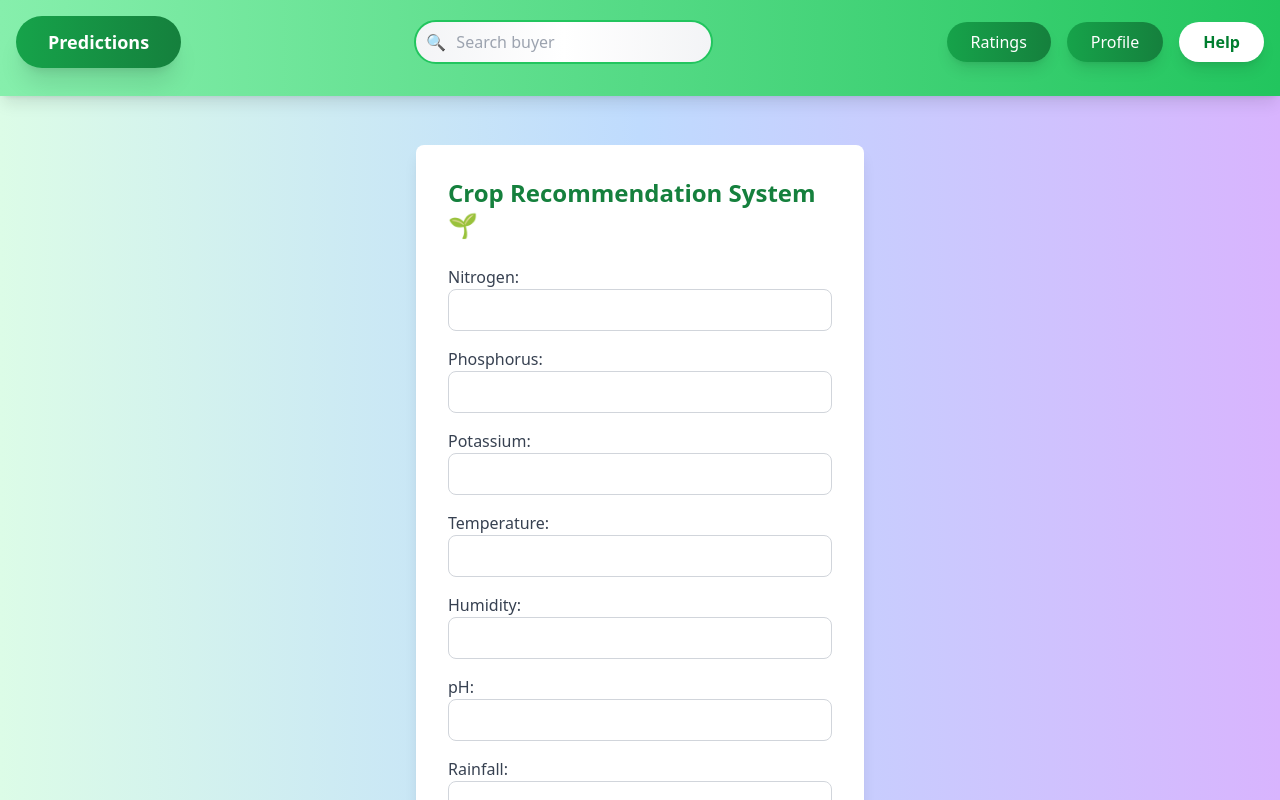
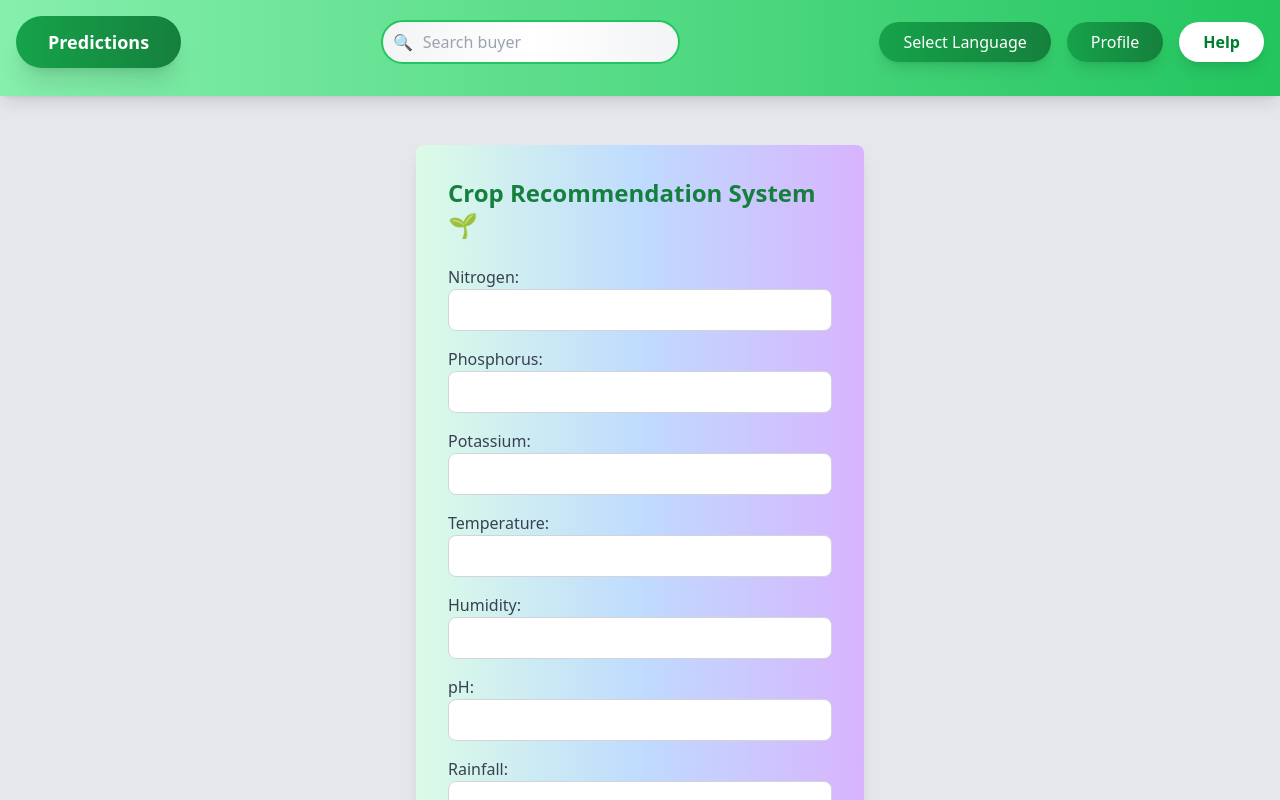
Before and after one commit to raiashpanda007/Kisan-Connect, a React (Vite) app in the folder Frontend/: page /farmer/predictions in a window 1280 px wide. Built offline with nearby package versions, Linux system fonts and the light colour scheme.

Commit message:
Create Recommendations system

```diff
--- a/Frontend/src/Components/header_component.jsx
+++ b/Frontend/src/Components/header_component.jsx
@@ -1,10 +1,11 @@
 import React from "react";
 import { useSelector } from "react-redux";
-
+import { useNavigate } from "react-router-dom";
 import { LanguageIcon } from "../assets/Icons";
 
 function header_component() {
   const user = useSelector((state) => state.user);
+  const navigate = useNavigate();
 
   const navBar = [
     {
@@ -29,7 +30,7 @@ function header_component() {
 
       </div>: <div className="container mx-auto flex justify-between items-center">
         {/* Enhanced Predictions Button */}
-        <button className="bg-gradient-to-r from-green-600 to-green-700 text-white py-3 px-8 text-lg font-semibold rounded-full hover:from-green-700 hover:to-green-800 transition-all duration-300 ease-in-out shadow-xl">
+        <button className="bg-gradient-to-r from-green-600 to-green-700 text-white py-3 px-8 text-lg font-semibold rounded-full hover:from-green-700 hover:to-green-800 transition-all duration-300 ease-in-out shadow-xl" onClick={()=>navigate('/farmer/predictions')}>
           Predictions
         </button>
 
@@ -52,7 +53,7 @@ function header_component() {
         <div className="flex space-x-4">
           {/* Enhanced Ratings Button */}
           <button className="bg-gradient-to-r from-green-600 to-green-700 text-white py-2 px-6 rounded-full hover:from-green-700 hover:to-green-800 transition-all duration-300 ease-in-out shadow-lg">
-            Ratings
+            Select Language
           </button>
           {/* Profile Button */}
           <button className="bg-gradient-to-r from-green-600 to-green-700 text-white py-2 px-6 rounded-full hover:from-green-700 hover:to-green-800 transition-all duration-300 ease-in-out shadow-lg">
--- a/Frontend/src/Screen/Farmer/Farmer.js
+++ b/Frontend/src/Screen/Farmer/Farmer.js
@@ -3,4 +3,5 @@ import SignUp from "./SignUp";
 import FarmersFeed from './FarmersFeed'
 import SingleBuyer from "./SingleBuyer";
 import Predictions from "./Predictions";
-export { Login, SignUp, FarmersFeed, SingleBuyer,Predictions};
+import FarmerHome from "./FarmerHome";
+export { Login, SignUp, FarmersFeed, SingleBuyer,Predictions,FarmerHome };
--- a/Frontend/src/Screen/Farmer/Predictions.jsx
+++ b/Frontend/src/Screen/Farmer/Predictions.jsx
@@ -14,28 +14,41 @@ const Predictions = () => {
     const [result, setResult] = useState(null);
 
     const handleChange = (e) => {
+        const { name, value } = e.target;
         setFormData({
             ...formData,
-            [e.target.name]: e.target.value,
+            [name]: value,
         });
     };
 
     const handleSubmit = (e) => {
         e.preventDefault();
-        // Perform API call or crop recommendation logic
+
+        // Convert strings to numbers for processing
+        const processedData = {
+            nitrogen: parseFloat(formData.nitrogen),
+            phosphorus: parseFloat(formData.phosphorus),
+            potassium: parseFloat(formData.potassium),
+            temperature: parseFloat(formData.temperature),
+            humidity: parseFloat(formData.humidity),
+            pH: parseFloat(formData.pH),
+            rainfall: parseFloat(formData.rainfall),
+        };
+
+        // Perform your API call or crop recommendation logic here
         const recommendedCrop = 'Rice'; // Replace with your recommendation logic
         setResult(recommendedCrop);
     };
 
     return (
-        <div className="overflow-auto flex justify-center items-center h-screen bg-gradient-to-r from-green-100 z-[-10] via-blue-200 to-purple-300 first-letter:">
-            <div className="bg-white shadow-lg rounded-lg p-8 w-full max-w-md relative top-32 overflow-auto">
+        <div className="overflow-auto flex justify-center items-center h-screen  first-letter:">
+            <div className="bg-gradient-to-r from-green-100 via-blue-200 to-purple-300 shadow-lg rounded-lg p-8 w-full max-w-md relative top-32 overflow-auto">
                 <h1 className="text-2xl font-semibold mb-6 text-green-700">Crop Recommendation System 🌱</h1>
                 <form onSubmit={handleSubmit} className="space-y-4">
                     <div>
                         <label className="block text-left text-gray-700">Nitrogen:</label>
                         <input
-                            type="number"
+                            type="text"
                             name="nitrogen"
                             value={formData.nitrogen}
                             onChange={handleChange}
@@ -45,7 +58,7 @@ const Predictions = () => {
                     <div>
                         <label className="block text-left text-gray-700">Phosphorus:</label>
                         <input
-                            type="number"
+                            type="text"
                             name="phosphorus"
                             value={formData.phosphorus}
                             onChange={handleChange}
@@ -55,7 +68,7 @@ const Predictions = () => {
                     <div>
                         <label className="block text-left text-gray-700">Potassium:</label>
                         <input
-                            type="number"
+                            type="text"
                             name="potassium"
                             value={formData.potassium}
                             onChange={handleChange}
@@ -65,7 +78,7 @@ const Predictions = () => {
                     <div>
                         <label className="block text-left text-gray-700">Temperature:</label>
                         <input
-                            type="number"
+                            type="text"
                             name="temperature"
                             value={formData.temperature}
                             onChange={handleChange}
@@ -75,7 +88,7 @@ const Predictions = () => {
                     <div>
                         <label className="block text-left text-gray-700">Humidity:</label>
                         <input
-                            type="number"
+                            type="text"
                             name="humidity"
                             value={formData.humidity}
                             onChange={handleChange}
@@ -85,7 +98,7 @@ const Predictions = () => {
                     <div>
                         <label className="block text-left text-gray-700">pH:</label>
                         <input
-                            type="number"
+                            type="text"
                             name="pH"
                             value={formData.pH}
                             onChange={handleChange}
@@ -95,7 +108,7 @@ const Predictions = () => {
                     <div>
                         <label className="block text-left text-gray-700">Rainfall:</label>
                         <input
-                            type="number"
+                            type="text"
                             name="rainfall"
                             value={formData.rainfall}
                             onChange={handleChange}
--- a/Frontend/src/Screen/Farmer/SingleBuyer.jsx
+++ b/Frontend/src/Screen/Farmer/SingleBuyer.jsx
@@ -1,7 +1,8 @@
-import React from "react";
+import React,{useState} from "react";
 import { Transition } from '@headlessui/react';
 
 function SingleBuyer({ CropType, PriceRange, Quantityrequired, ContactNo, Duration }) {
+  const [ApplyNow, setApplyNow] = useState(false);
   return (
     <div className="relative z-20 w-full cursor-pointer mt-6"> {/* Added margin-top */}
       <Transition
@@ -26,8 +27,8 @@ function SingleBuyer({ CropType, PriceRange, Quantityrequired, ContactNo, Durati
           <div className="mt-2 text-gray-700">Duration:</div>
 
           {/* Apply Now Button */}
-          <button className="absolute right-4 top-1/2 transform -translate-y-1/2 bg-green-500 text-white py-2 px-6 rounded-full hover:bg-green-600 transition-all duration-300 shadow-lg">
-            Apply Now
+          <button className={ApplyNow?"absolute right-4 top-1/2 transform -translate-y-1/2 bg-white text-green-500 py-2 px-6 rounded-full hover:bg-green-600 transition-all duration-300 shadow-lg":"absolute right-4 top-1/2 transform -translate-y-1/2 bg-green-500 text-white py-2 px-6 rounded-full hover:bg-green-600 transition-all duration-300 shadow-lg"} onClick={()=>setApplyNow((prev)=>!prev)}>
+            {ApplyNow ? 'Applied' : 'Apply Now'}
           </button>
         </div>
       </Transition>
--- a/Frontend/src/main.jsx
+++ b/Frontend/src/main.jsx
@@ -10,7 +10,7 @@ import {
   createRoutesFromElements,
 } from "react-router-dom";
 import {Login , SignUp, Home, BidForm,CurrentContracts} from'./Screen/Contractor/Contractor.js';
-import {Login as FarmerLogin, SignUp as FarmerSignUp,FarmersFeed,Predictions} from'./Screen/Farmer/Farmer.js';
+import {Login as FarmerLogin, SignUp as FarmerSignUp,FarmersFeed,Predictions,FarmerHome} from'./Screen/Farmer/Farmer.js';
 import { Provider } from "react-redux";
 import store from "./Store/Store.js";
 const router = createBrowserRouter(
@@ -25,7 +25,10 @@ const router = createBrowserRouter(
       <Route  path='contractor/create-new-bid' element={<BidForm />} />
       <Route  path='contractor/current-contracts' element={<CurrentContracts />} />
       <Route path='farmer/all-contracts' element={<FarmersFeed/>}/>
-      <Route path="farmer/predictions" element={<Predictions />} />    </Route>
+      <Route path="farmer/predictions" element={<Predictions />} />
+      <Route path="farmer/home" element={<FarmerHome />} />
+
+      </Route>
   )
 )
 createRoot(document.getElementById('root')).render(
```
